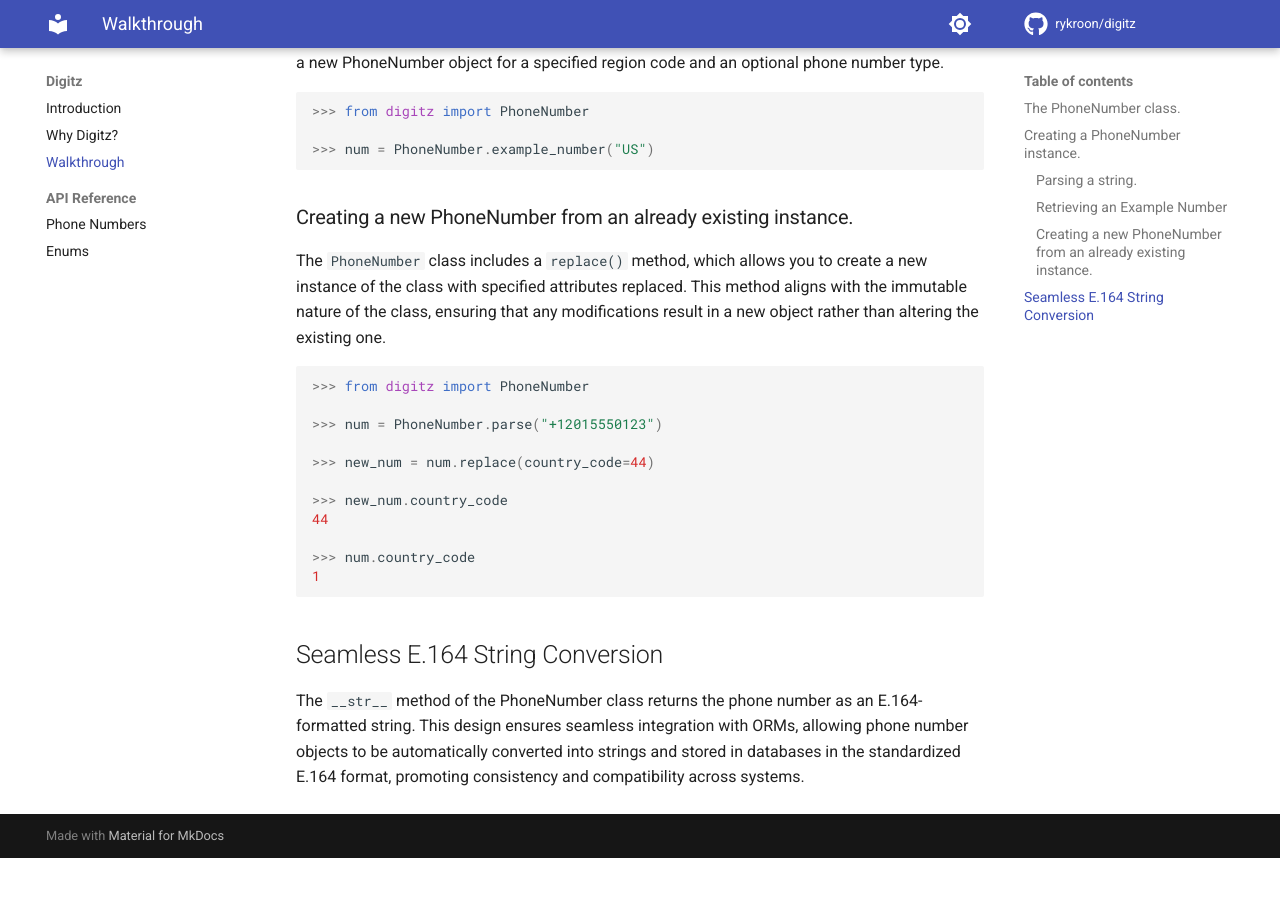
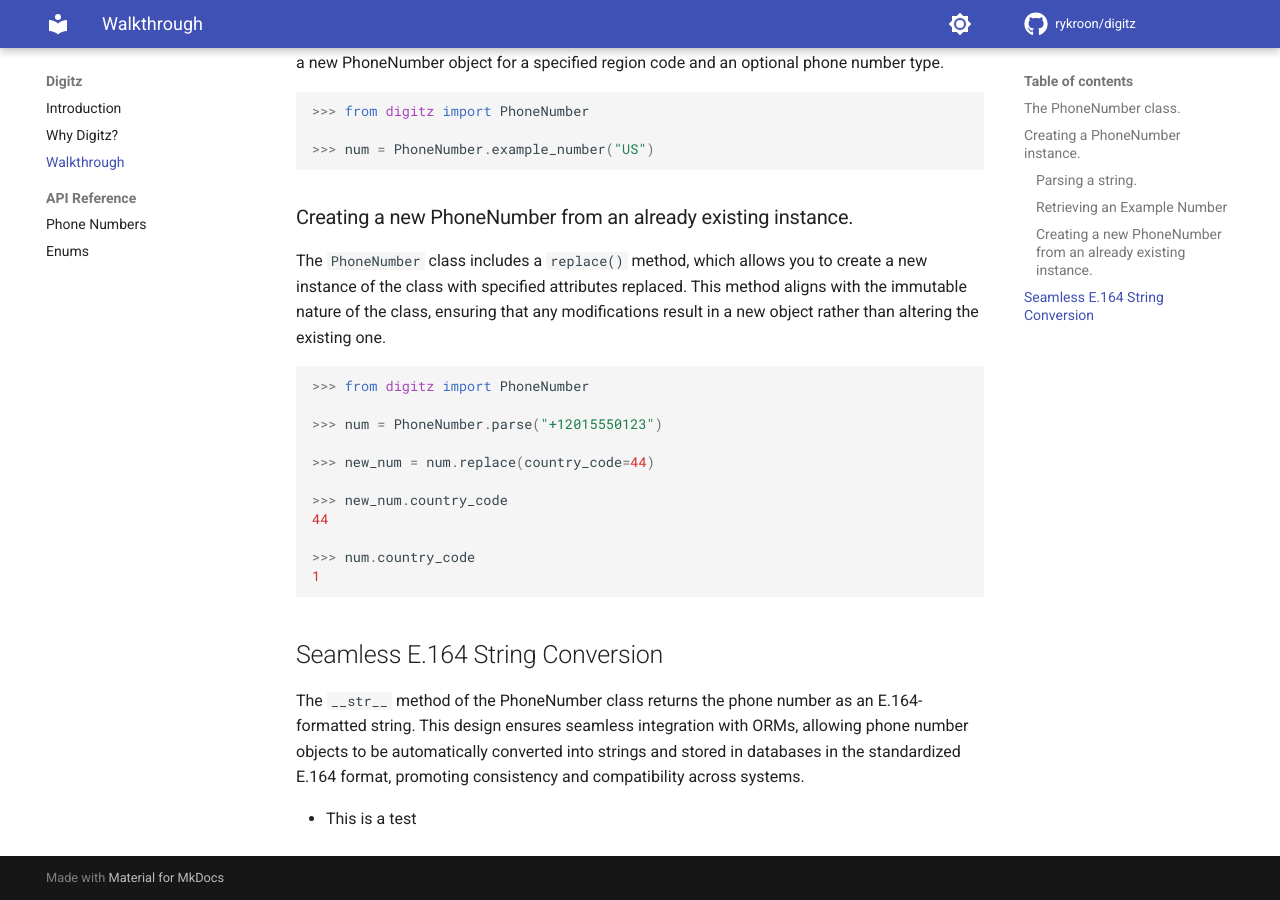
Before and after one commit to rykroon/digitz, an MkDocs documentation site: the page built from docs/walkthrough.md, in a window 1280 px wide and 900 px high, scrolled down 835 px. Built offline with MkDocs 1.6.1 and Material for MkDocs 9.7.7, drawn with Linux system fonts in a browser that asks for light colours; comment, search, counter and statistics services are not loaded; before the commit the page ends 1693 px from its top, so only the background shows below that.

Commit message:
Little test.

```diff
--- a/docs/walkthrough.md
+++ b/docs/walkthrough.md
@@ -47,3 +47,6 @@ The `PhoneNumber` class includes a `replace()` method, which allows you to creat
 
 ## Seamless E.164 String Conversion
 The `__str__` method of the PhoneNumber class returns the phone number as an E.164-formatted string. This design ensures seamless integration with ORMs, allowing phone number objects to be automatically converted into strings and stored in databases in the standardized E.164 format, promoting consistency and compatibility across systems.
+
+
+- This is a test
```
